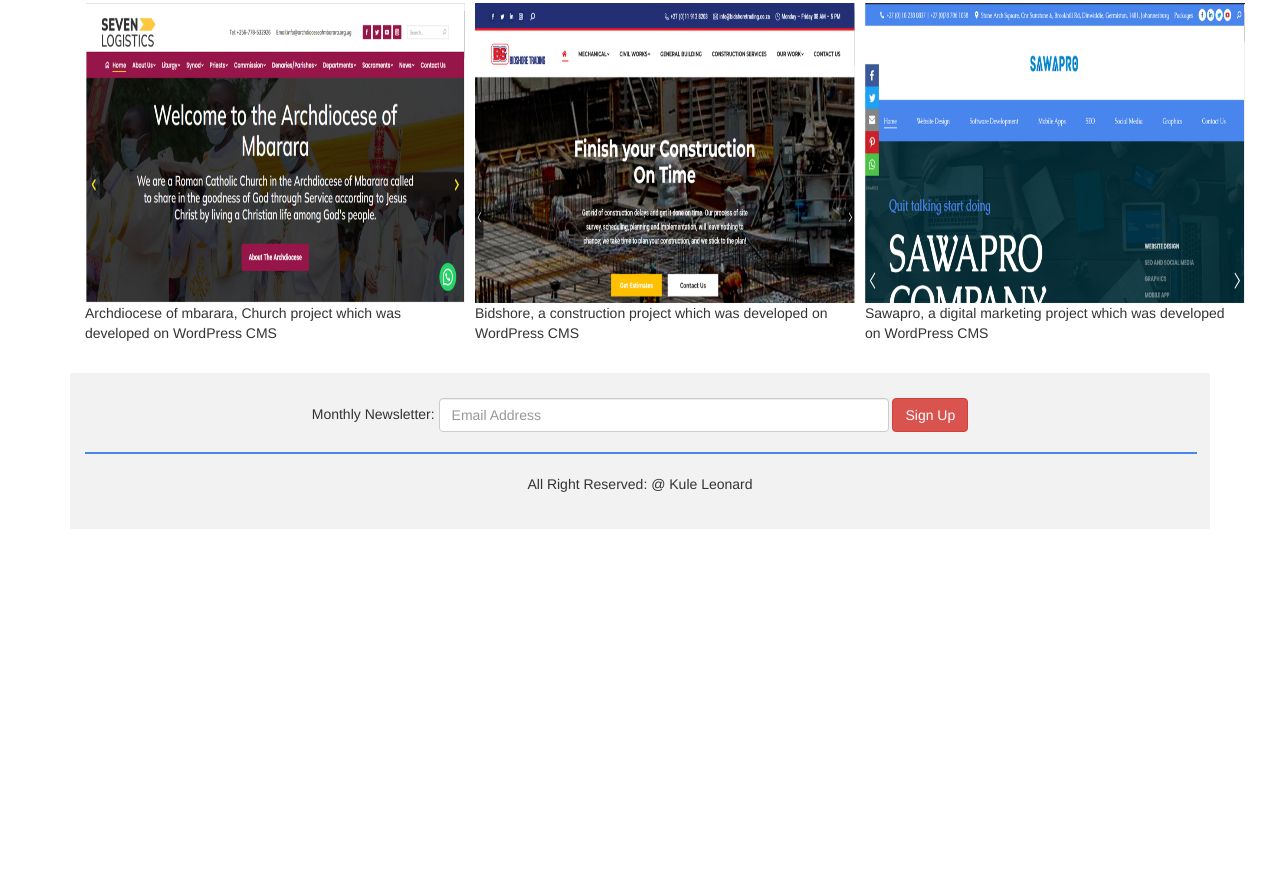
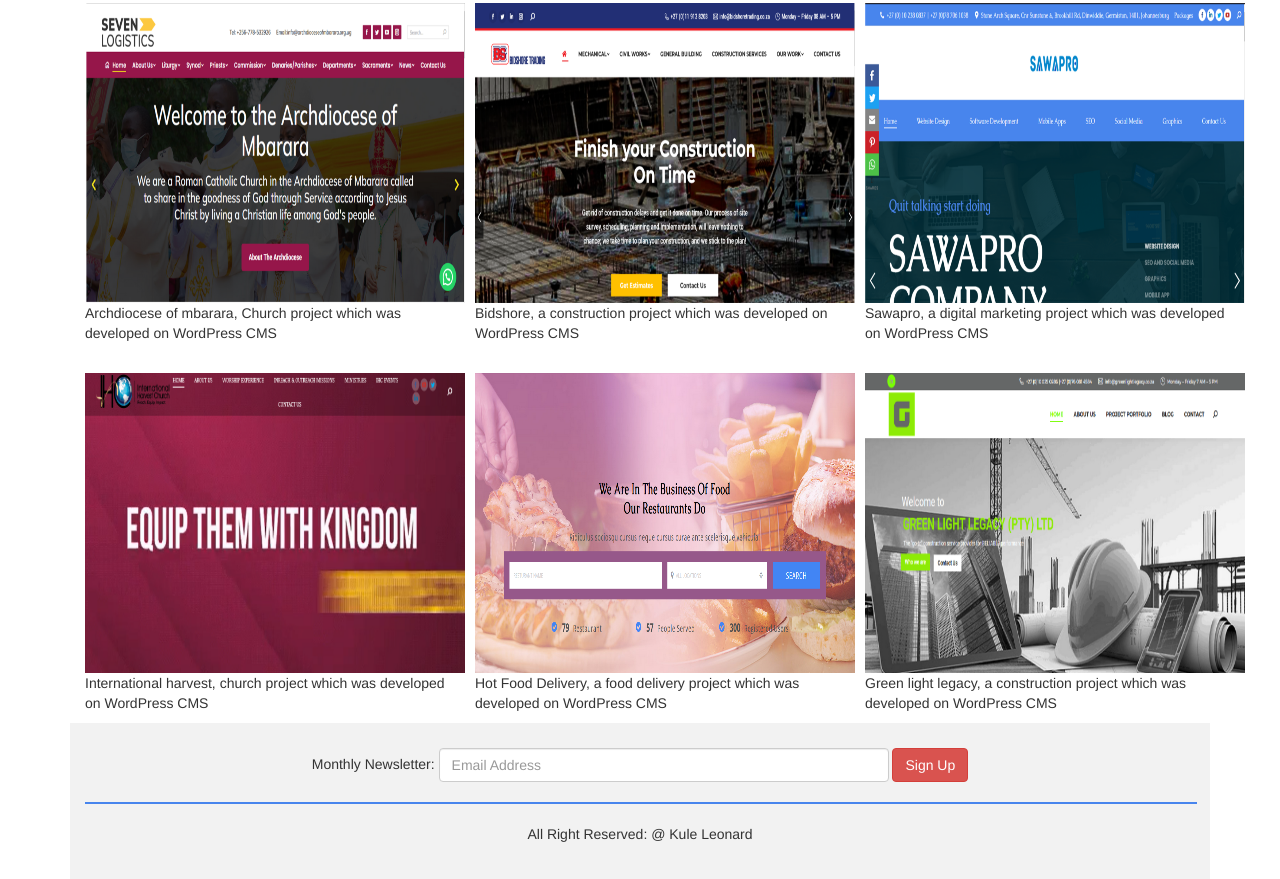
Before and after one commit to kuleleonard/Kule_Leonard, a plain HTML site: page index.html in a window 1280 px wide. Shown: the part 2197-3076 px from the top of the page. Before the commit the page ends 2726 px from the top, so only its background shows below. Drawn offline with nearby package versions, Linux system fonts and the light colour scheme.

Commit message:
Update index.html

```diff
--- a/index.html
+++ b/index.html
@@ -306,7 +306,24 @@ the technology industry and am excited to apply these strength to whatever role
      </div>
    </div>  <br>
 
-   <!--End of Portfolio-->
+   <div class="container">
+     <div class="row">
+          <div class="col-sm-4">
+            <a href="https://intharvest.com/" target="_blant"><img src="images/intharvest.png" alt="sawapro" height="300" width="380"></a>
+            <p>International harvest, church project which was developed on WordPress CMS</p>
+          </div>
+
+          <div class="col-sm-4">
+            <a href="https://www.hotfooddelivery.co.za/" target="_blant"><img src="images/hot-food-delivery.png" alt="sawapro" height="300" width="380"></a>
+            <p>Hot Food Delivery, a food delivery project which was developed on WordPress CMS</p>
+          </div>
+
+          <div class="col-sm-4">
+            <a href="https://www.greenlightlegacy.co.za/" target="_blant"><img src="images/green-light-legacy.png" alt="sawapro" height="300" width="380"></a>
+            <p>Green light legacy, a construction project which was developed on WordPress CMS</p>
+          </div>
+     </div>
+   </div>  <!--End of Portfolio-->
 
 <!--Footer-->
 
```
